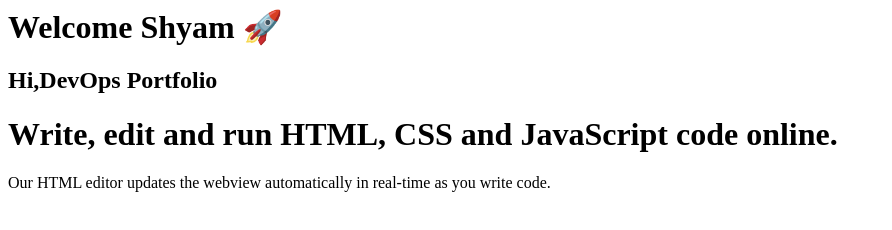
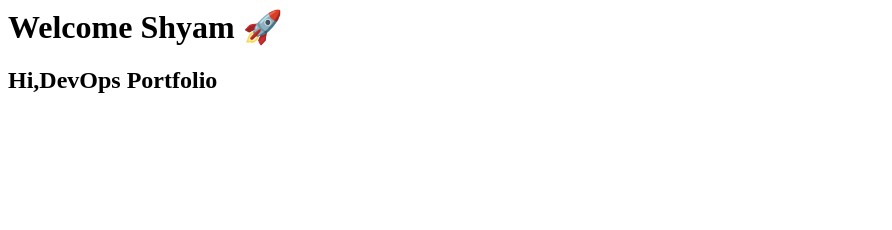
Before and after one commit to shyamabishek/portfolio, a plain HTML site: page index.html in a window 1280 px wide. Shown: the whole page, without its empty margins (0-892 px from the left). Drawn offline with Linux system fonts and the light colour scheme.

Commit message:
new update

```diff
--- a/index.html
+++ b/index.html
@@ -1,20 +1,3 @@
 <title>Updated work</title>
 <h1>Welcome Shyam 🚀</h1>
 <h2>Hi,DevOps Portfolio</h2>
-<!DOCTYPE html>
-<html lang="en">
-
-<head>
-  <title>Browser</title>
-</head>
-
-<body>
-  <h1>
-    Write, edit and run HTML, CSS and JavaScript code online.
-  </h1>
-  <p>
-    Our HTML editor updates the webview automatically in real-time as you write code.
-  </p>
-</body>
-
-</html>
```
